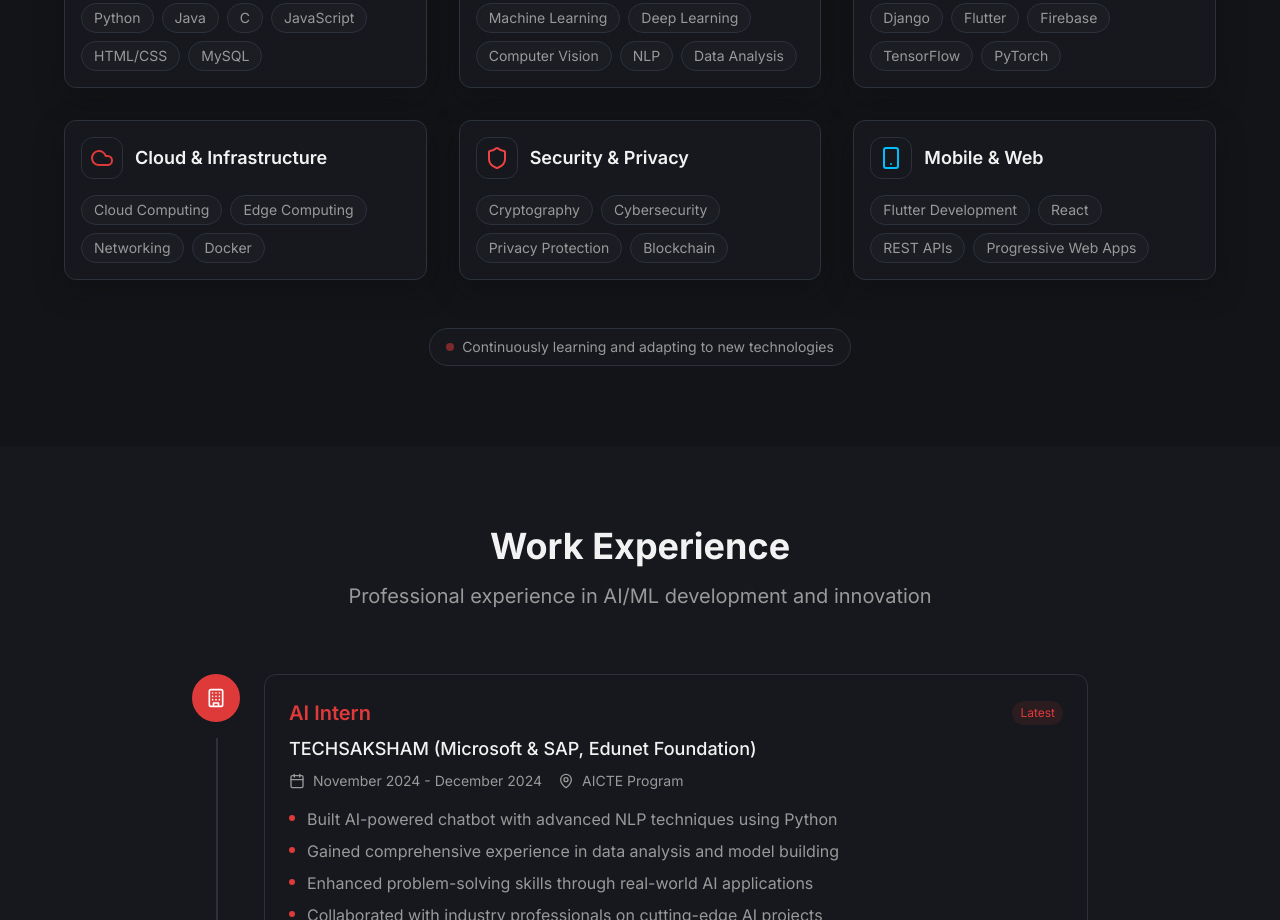
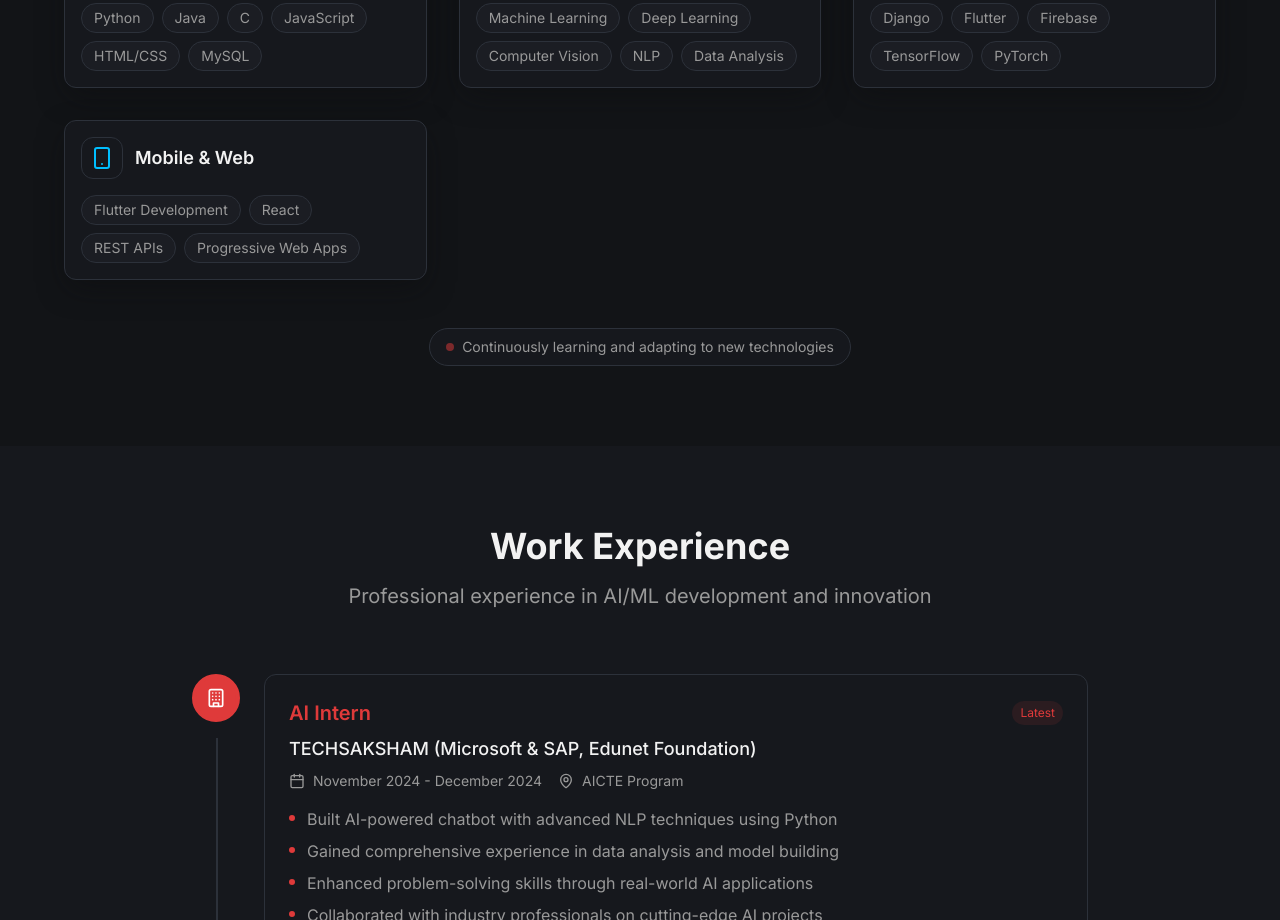
Before and after one commit to ManjappaGowda/manjappa-ai-vision, a React (Vite) app: page / in a window 1280 px wide. Shown: the part 1800-2720 px from the top of the page. Built offline with nearby package versions, Linux system fonts and the light colour scheme.

Commit message:
Refactor: Remove specific skills
Removed "Cloud Computing", "Cryptography", and "Privacy" from the skills section to refine the technical expertise displayed.

```diff
--- a/src/components/Skills.tsx
+++ b/src/components/Skills.tsx
@@ -1,4 +1,4 @@
-import { Code, Brain, Database, Cloud, Shield, Smartphone } from 'lucide-react';
+import { Code, Brain, Database, Smartphone } from 'lucide-react';
 
 const Skills = () => {
   const skillCategories = [
@@ -19,18 +19,6 @@ const Skills = () => {
       icon: Database,
       skills: ["Django", "Flutter", "Firebase", "TensorFlow", "PyTorch"],
       color: "text-success"
-    },
-    {
-      title: "Cloud & Infrastructure",
-      icon: Cloud,
-      skills: ["Cloud Computing", "Edge Computing", "Networking", "Docker"],
-      color: "text-primary"
-    },
-    {
-      title: "Security & Privacy",
-      icon: Shield,
-      skills: ["Cryptography", "Cybersecurity", "Privacy Protection", "Blockchain"],
-      color: "text-destructive"
     },
     {
       title: "Mobile & Web",
```
